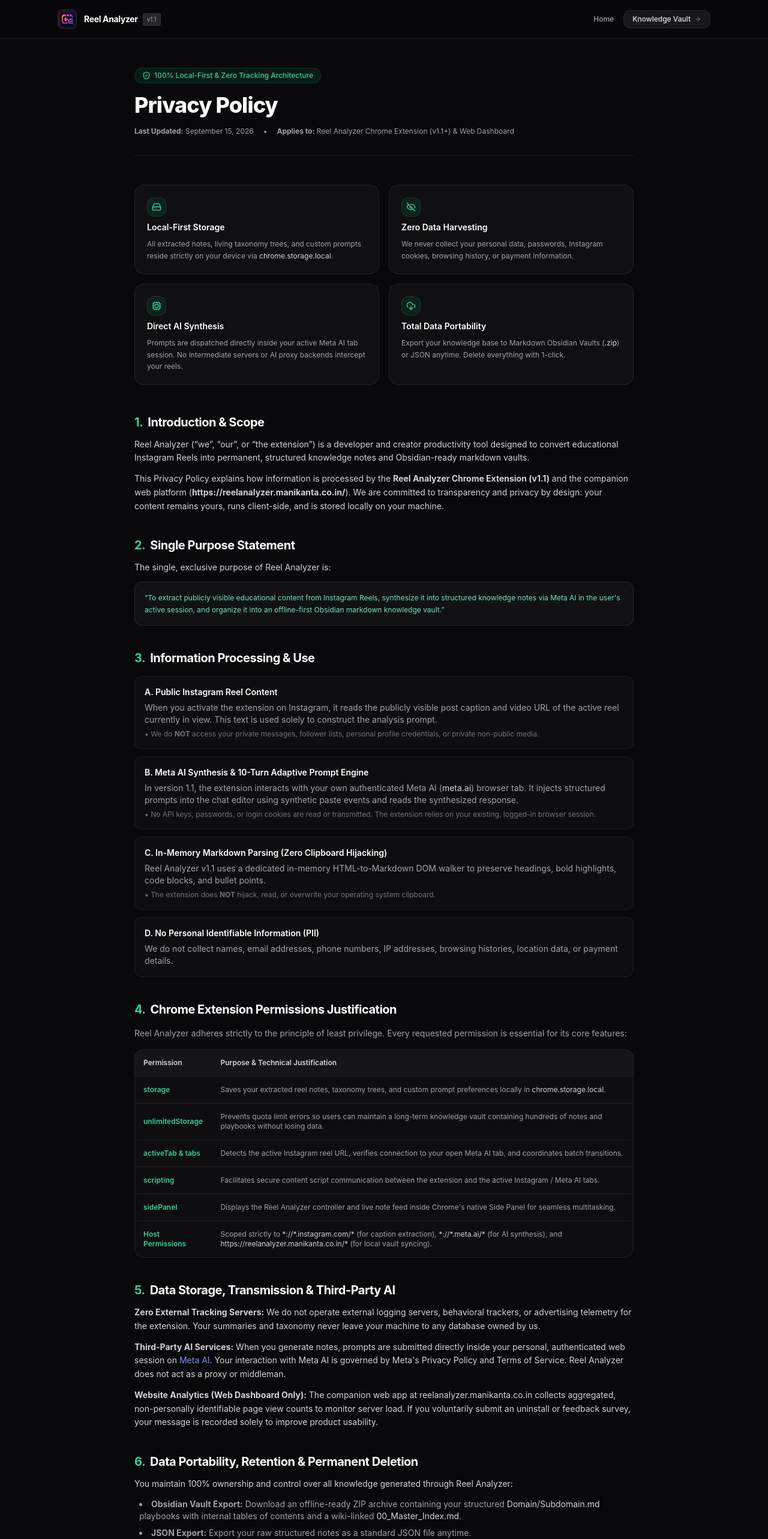
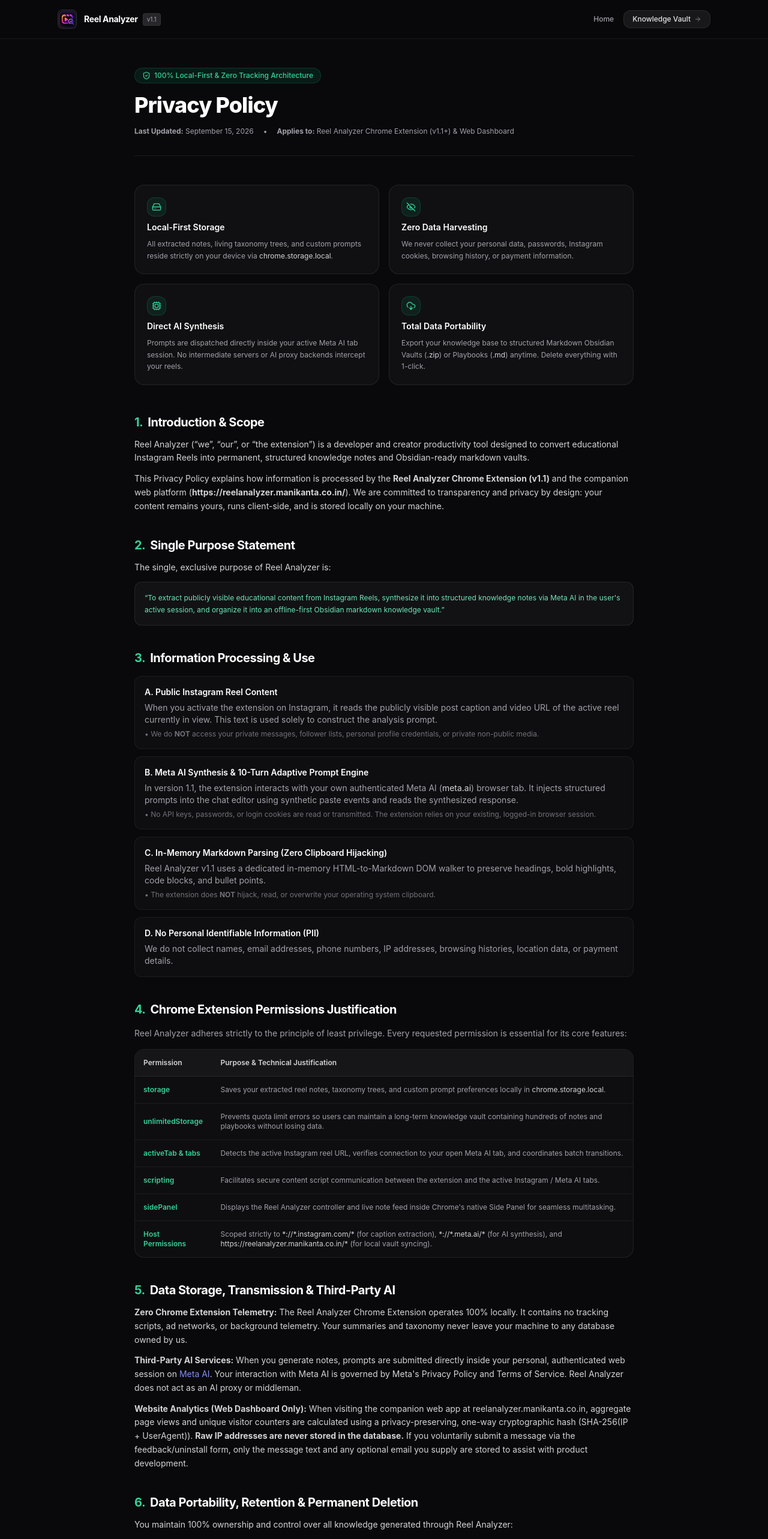
Before and after one commit to Manikanta891/Reel-Analyzer-Website, a Next.js app: page /privacy in a window 1280 px wide. Shown: the top 2566 px of the page at 60% size. Built offline with nearby package versions, Linux system fonts and the light colour scheme; no server answers.

Commit message:
docs: refine privacy policy for accurate markdown export formats and SHA-256 analytics disclosure

```diff
--- a/app/privacy/page.tsx
+++ b/app/privacy/page.tsx
@@ -126,7 +126,7 @@
             </div>
             <h3 className="font-semibold text-sm text-white">Total Data Portability</h3>
             <p className="text-zinc-400 leading-relaxed">
-              Export your knowledge base to Markdown Obsidian Vaults (<code className="text-zinc-300 font-mono">.zip</code>) or JSON anytime. Delete everything with 1-click.
+              Export your knowledge base to structured Markdown Obsidian Vaults (<code className="text-zinc-300 font-mono">.zip</code>) or Playbooks (<code className="text-zinc-300 font-mono">.md</code>) anytime. Delete everything with 1-click.
             </p>
           </div>
         </div>
@@ -269,13 +269,13 @@
               <span className="text-emerald-400">5.</span> Data Storage, Transmission & Third-Party AI
             </h2>
             <p>
-              <strong>Zero External Tracking Servers:</strong> We do not operate external logging servers, behavioral trackers, or advertising telemetry for the extension. Your summaries and taxonomy never leave your machine to any database owned by us.
+              <strong>Zero Chrome Extension Telemetry:</strong> The Reel Analyzer Chrome Extension operates 100% locally. It contains no tracking scripts, ad networks, or background telemetry. Your summaries and taxonomy never leave your machine to any database owned by us.
             </p>
             <p>
-              <strong>Third-Party AI Services:</strong> When you generate notes, prompts are submitted directly inside your personal, authenticated web session on <a href="https://www.meta.ai" target="_blank" rel="noopener noreferrer" className="text-brand-400 hover:underline">Meta AI</a>. Your interaction with Meta AI is governed by Meta&apos;s Privacy Policy and Terms of Service. Reel Analyzer does not act as a proxy or middleman.
+              <strong>Third-Party AI Services:</strong> When you generate notes, prompts are submitted directly inside your personal, authenticated web session on <a href="https://www.meta.ai" target="_blank" rel="noopener noreferrer" className="text-brand-400 hover:underline">Meta AI</a>. Your interaction with Meta AI is governed by Meta&apos;s Privacy Policy and Terms of Service. Reel Analyzer does not act as an AI proxy or middleman.
             </p>
             <p>
-              <strong>Website Analytics (Web Dashboard Only):</strong> The companion web app at <code className="text-zinc-300 font-mono">reelanalyzer.manikanta.co.in</code> collects aggregated, non-personally identifiable page view counts to monitor server load. If you voluntarily submit an uninstall or feedback survey, your message is recorded solely to improve product usability.
+              <strong>Website Analytics (Web Dashboard Only):</strong> When visiting the companion web app at <code className="text-zinc-300 font-mono">reelanalyzer.manikanta.co.in</code>, aggregate page views and unique visitor counters are calculated using a privacy-preserving, one-way cryptographic hash (<code className="text-zinc-300 font-mono">SHA-256(IP + UserAgent)</code>). <strong>Raw IP addresses are never stored in the database.</strong> If you voluntarily submit a message via the feedback/uninstall form, only the message text and any optional email you supply are stored to assist with product development.
             </p>
           </section>
 
@@ -289,10 +289,10 @@
             </p>
             <ul className="list-disc list-inside space-y-2 text-zinc-400 text-xs sm:text-sm pl-2">
               <li>
-                <strong>Obsidian Vault Export:</strong> Download an offline-ready ZIP archive containing your structured <code className="text-zinc-300 font-mono">Domain/Subdomain.md</code> playbooks with internal tables of contents and a wiki-linked <code className="text-zinc-300 font-mono">00_Master_Index.md</code>.
+                <strong>Obsidian Vault Export (.zip):</strong> Download an offline-ready ZIP archive containing your structured <code className="text-zinc-300 font-mono">Domain/Subdomain.md</code> playbooks with internal tables of contents and a wiki-linked <code className="text-zinc-300 font-mono">00_Master_Index.md</code>.
               </li>
               <li>
-                <strong>JSON Export:</strong> Export your raw structured notes as a standard JSON file anytime.
+                <strong>Markdown Playbook (.md):</strong> Export formatted markdown playbooks by domain/category directly from the web dashboard.
               </li>
               <li>
                 <strong>Immediate Permanent Deletion:</strong> You can purge all saved notes, taxonomy, and settings instantly by clicking the <strong>&ldquo;Clear All&rdquo;</strong> button in the extension popup, or by uninstalling the extension from Chrome.
```
